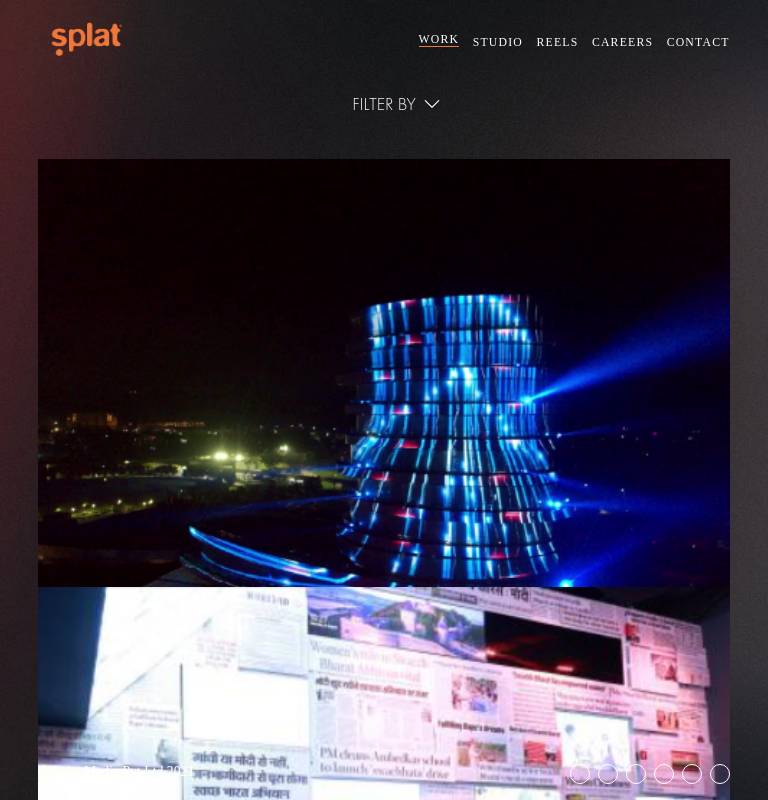
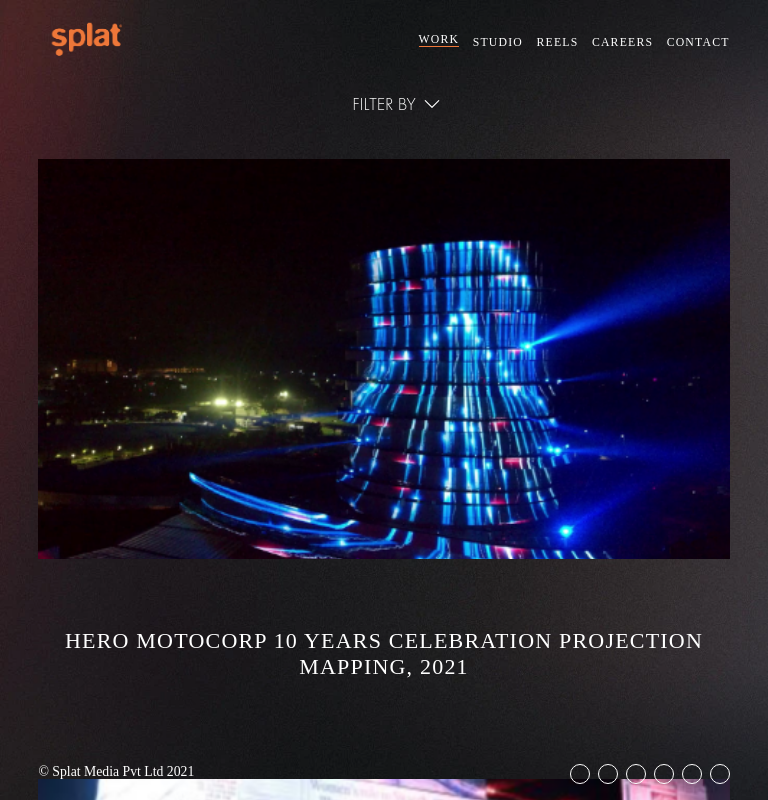
Before and after one commit to hemkantSplat/Splat-v2, a React (Create React App) app: page /work in a window 768 px wide. Shown: the top 800 px of the page. Built offline with nearby package versions, Linux system fonts and the light colour scheme; some icons are missing; a web font is replaced by a local one.

Commit message:
changes on responsive for ipads

```diff
--- a/src/Pages/Reel.css
+++ b/src/Pages/Reel.css
@@ -154,10 +154,14 @@
   }
 }
 
-@media screen and (min-width: 740px) and (max-width: 1300px) {
+@media screen and (min-width: 740px) and (max-width: 868px) {
   .reels-center {
     grid-template-columns: 1fr 1fr;
     gap: 2rem;
+  }
+
+  .reels-title > p {
+    width: 100%;
   }
 
   .show-reels > .title {
--- a/src/Pages/Studio.css
+++ b/src/Pages/Studio.css
@@ -311,7 +311,7 @@
   margin-bottom: 0rem;
 }
 
-@media screen and (min-width: 540px) and (max-width: 1200px) {
+@media screen and (min-width: 540px) and (max-width: 866px) {
   .service-title h2 {
     font-size: 18px;
   }
@@ -330,6 +330,62 @@
 
   .teams {
     grid-template-columns: repeat(2, auto);
+    column-gap: 2rem;
+  }
+
+  .mobile-snapshot {
+    display: block;
+  }
+
+  .desktop-snapshot {
+    display: none;
+  }
+
+  .studio-snapshots {
+    grid-template-columns: repeat(3, 1fr);
+  }
+
+  .studio-header {
+    background-size: 100% 100%;
+    height: 65vh;
+  }
+
+  .studio-header-center h1 {
+    text-align: center;
+  }
+
+  .service-content h3 {
+    text-align: center;
+  }
+  .team > h3 {
+    text-align: center;
+  }
+
+  .team {
+    width: 100%;
+  }
+}
+
+@media screen and (min-width: 866px) and (max-width: 1200px) {
+  .service-title h2 {
+    font-size: 18px;
+  }
+
+  .service-title > img {
+    width: 80px;
+  }
+
+  .service-content {
+    column-gap: 2rem;
+  }
+
+  .clients {
+    grid-template-columns: repeat(5, 1fr);
+  }
+
+  .teams {
+    grid-template-columns: repeat(2, auto);
+    column-gap: 2rem;
   }
 
   .mobile-snapshot {
@@ -360,7 +416,7 @@
   }
 }
 
-@media screen and (max-width: 540px) {
+@media screen and (min-width: 300px) and (max-width: 540px) {
   .studio > h1 {
     font-size: 28px;
   }
@@ -370,7 +426,7 @@
   }
 
   .studio-header {
-    background-size: cover;
+    background-size: 100% 100%;
     background-position: center center;
   }
 
--- a/src/Pages/Work.css
+++ b/src/Pages/Work.css
@@ -184,7 +184,50 @@
   color: #ffffff;
 }
 
-@media screen and (min-width: 768px) and (max-width: 1100px) {
+@media screen and (min-width: 766px) and (max-width: 868px) {
+  .work {
+    height: auto;
+    padding: 5rem 0 0 0;
+  }
+  .work-center {
+    display: grid;
+    grid-template-columns: 1fr;
+  }
+
+  .filter-container {
+    display: none;
+  }
+
+  .projects {
+    grid-template-columns: 1fr;
+    padding-top: 2rem;
+    row-gap: 20rem;
+  }
+
+  .project {
+    width: auto;
+  }
+
+  .project img {
+    object-fit: cover;
+    height: 400px;
+  }
+
+  .project h2 {
+    font-size: 22px;
+    text-align: center;
+  }
+
+  .mobile-filter-container {
+    display: block;
+  }
+
+  .active-filter {
+    display: grid;
+  }
+}
+
+@media screen and (min-width: 868px) and (max-width: 1100px) {
   .work-center {
     display: grid;
     grid-template-columns: 350px auto;
@@ -226,7 +269,7 @@
   }
 }
 
-@media screen and (min-width: 300px) and (max-width: 768px) {
+@media screen and (min-width: 300px) and (max-width: 766px) {
   .work {
     height: auto;
     padding: 5rem 0 0 0;
```
